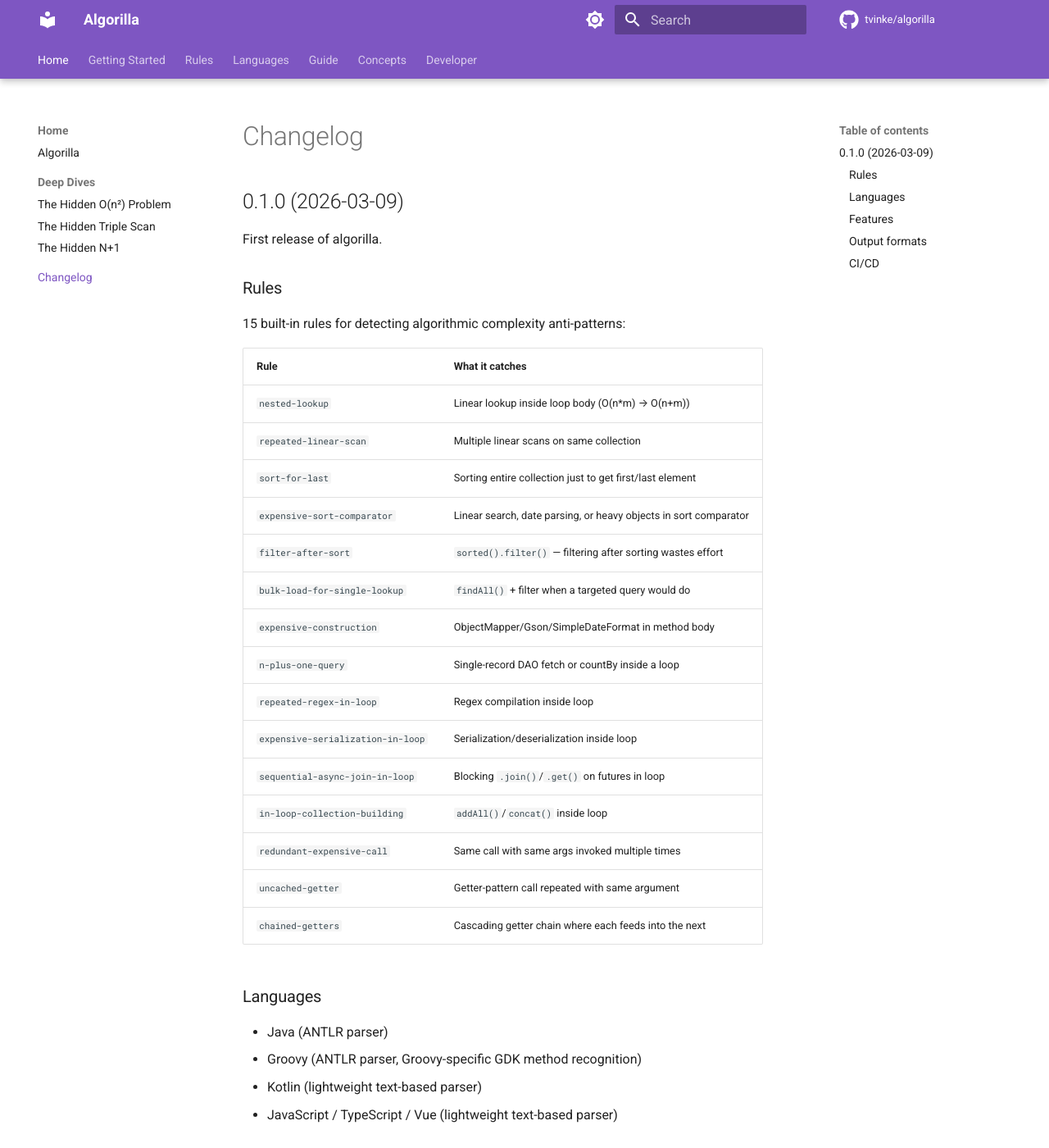
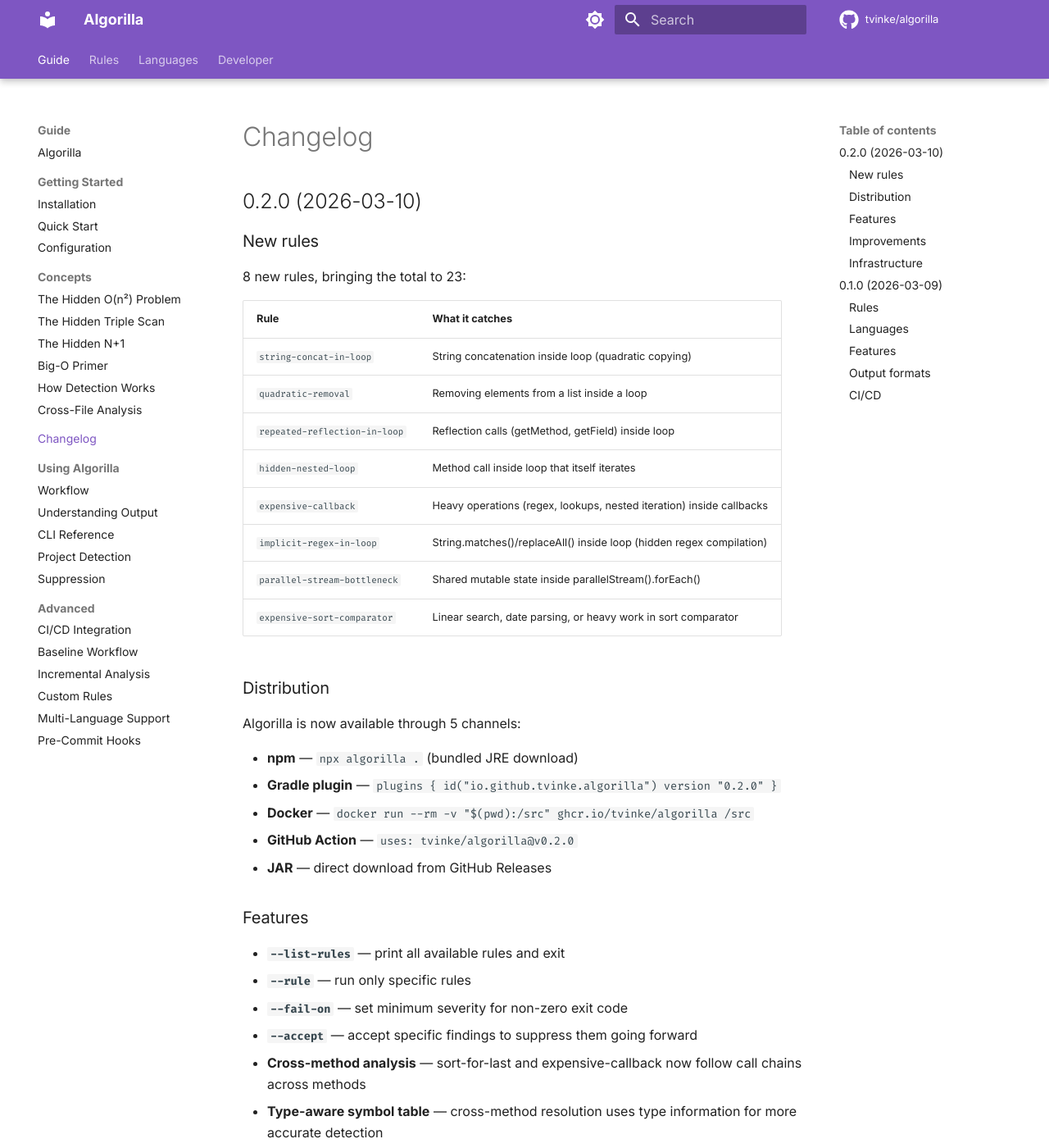
Before and after one commit to tvinke/algorilla, an MkDocs documentation site: the page built from docs/docs/changelog.md, in a window 1280 px wide and 1400 px high. Shown: the whole window at 82% size. Built offline with MkDocs 1.6.1 and Material for MkDocs 9.7.7, drawn with Linux system fonts in a browser that asks for light colours; comment, search, counter and statistics services are not loaded; some of the changed text lies outside the part shown.

Commit message:
docs: restructure nav, add 0.2.0 changelog, fix language icons
- Consolidate Home/Guide/Concepts into single Guide tab
- Getting Started first in sidebar, Concepts absorbs deep dives
- Add 0.2.0 changelog entry (new rules, distribution, features)
- Fix broken language badge icons on languages overview
- Use Inter + Fira Code fonts

```diff
--- a/docs/docs/changelog.md
+++ b/docs/docs/changelog.md
@@ -1,4 +1,57 @@
 # Changelog
+
+## 0.2.0 (2026-03-10)
+
+### New rules
+
+8 new rules, bringing the total to 23:
+
+| Rule | What it catches |
+|------|----------------|
+| `string-concat-in-loop` | String concatenation inside loop (quadratic copying) |
+| `quadratic-removal` | Removing elements from a list inside a loop |
+| `repeated-reflection-in-loop` | Reflection calls (getMethod, getField) inside loop |
+| `hidden-nested-loop` | Method call inside loop that itself iterates |
+| `expensive-callback` | Heavy operations (regex, lookups, nested iteration) inside callbacks |
+| `implicit-regex-in-loop` | String.matches()/replaceAll() inside loop (hidden regex compilation) |
+| `parallel-stream-bottleneck` | Shared mutable state inside parallelStream().forEach() |
+| `expensive-sort-comparator` | Linear search, date parsing, or heavy work in sort comparator |
+
+### Distribution
+
+Algorilla is now available through 5 channels:
+
+- **npm** — `npx algorilla .` (bundled JRE download)
+- **Gradle plugin** — `plugins { id("io.github.tvinke.algorilla") version "0.2.0" }`
+- **Docker** — `docker run --rm -v "$(pwd):/src" ghcr.io/tvinke/algorilla /src`
+- **GitHub Action** — `uses: tvinke/algorilla@v0.2.0`
+- **JAR** — direct download from GitHub Releases
+
+### Features
+
+- **`--list-rules`** — print all available rules and exit
+- **`--rule`** — run only specific rules
+- **`--fail-on`** — set minimum severity for non-zero exit code
+- **`--accept`** — accept specific findings to suppress them going forward
+- **Cross-method analysis** — sort-for-last and expensive-callback now follow call chains across methods
+- **Type-aware symbol table** — cross-method resolution uses type information for more accurate detection
+- **Multi-module Gradle support** — auto-discovers all submodule source roots
+- **Findings sorted by severity** — most actionable findings appear first
+
+### Improvements
+
+- Moved cheap-methods and sequential-read-methods to YAML registry (extensible via config)
+- Widened N+1 detection to catch `findByX` patterns without suffix whitelist
+- Generalized expensive-callback to catch regex, lookups, and nested iteration
+- Tightened FP filters across hidden-nested-loop, redundant-call, and purity model
+- Skipped recursive methods in hidden-nested-loop detection
+- Extracted shared block analysis utilities
+
+### Infrastructure
+
+- Multi-channel release pipeline (GitHub Release, npm, Gradle Plugin Portal, Docker, GitHub Action)
+- Dedicated per-rule integration test classes
+- Auto-deploy docs on push to main
 
 ## 0.1.0 (2026-03-09)
 
--- a/docs/mkdocs.yml
+++ b/docs/mkdocs.yml
@@ -6,6 +6,9 @@ repo_name: tvinke/algorilla
 
 theme:
   name: material
+  font:
+    text: Inter
+    code: Fira Code
   palette:
     - scheme: default
       primary: deep purple
@@ -55,17 +58,33 @@ markdown_extensions:
       emoji_generator: !!python/name:material.extensions.emoji.to_svg
 
 nav:
-  - Home:
+  - Guide:
     - index.md
-    - Deep Dives:
+    - Getting Started:
+      - Installation: getting-started/installation.md
+      - Quick Start: getting-started/quickstart.md
+      - Configuration: getting-started/configuration.md
+    - Concepts:
       - The Hidden O(n²) Problem: hidden-complexity.md
       - The Hidden Triple Scan: hidden-duplication.md
       - The Hidden N+1: hidden-io.md
+      - Big-O Primer: concepts/big-o-primer.md
+      - How Detection Works: concepts/how-detection-works.md
+      - Cross-File Analysis: concepts/cross-file-analysis.md
     - Changelog: changelog.md
-  - Getting Started:
-    - Installation: getting-started/installation.md
-    - Quick Start: getting-started/quickstart.md
-    - Configuration: getting-started/configuration.md
+    - Using Algorilla:
+      - Workflow: guide/workflow.md
+      - Understanding Output: guide/understanding-output.md
+      - CLI Reference: guide/cli-reference.md
+      - Project Detection: guide/project-detection.md
+      - Suppression: guide/suppression.md
+    - Advanced:
+      - CI/CD Integration: guide/ci-integration.md
+      - Baseline Workflow: guide/baseline-workflow.md
+      - Incremental Analysis: guide/incremental-analysis.md
+      - Custom Rules: guide/custom-rules.md
+      - Multi-Language Support: guide/multi-language.md
+      - Pre-Commit Hooks: guide/pre-commit.md
   - Rules:
     - Overview: rules/index.md
     - Loop Amplifiers:
@@ -102,22 +121,6 @@ nav:
     - Kotlin: languages/kotlin.md
     - Groovy: languages/groovy.md
     - JavaScript / TypeScript: languages/javascript.md
-  - Guide:
-    - Workflow: guide/workflow.md
-    - Understanding Output: guide/understanding-output.md
-    - CLI Reference: guide/cli-reference.md
-    - Project Detection: guide/project-detection.md
-    - CI/CD Integration: guide/ci-integration.md
-    - Baseline Workflow: guide/baseline-workflow.md
-    - Incremental Analysis: guide/incremental-analysis.md
-    - Custom Rules: guide/custom-rules.md
-    - Multi-Language Support: guide/multi-language.md
-    - Suppression: guide/suppression.md
-    - Pre-Commit Hooks: guide/pre-commit.md
-  - Concepts:
-    - Big-O Primer: concepts/big-o-primer.md
-    - How Detection Works: concepts/how-detection-works.md
-    - Cross-File Analysis: concepts/cross-file-analysis.md
   - Developer:
     - Development Guidelines: developer/guidelines.md
     - Coding Conventions: developer/coding-conventions.md
```
Also changed, not shown: docs/docs/languages/index.md (+4 -9 lines).
